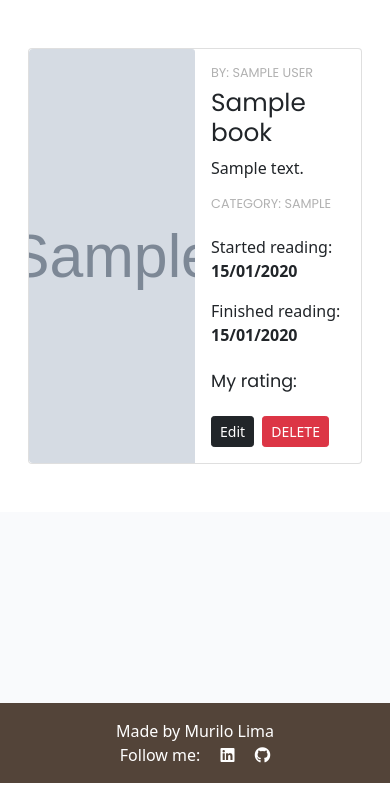
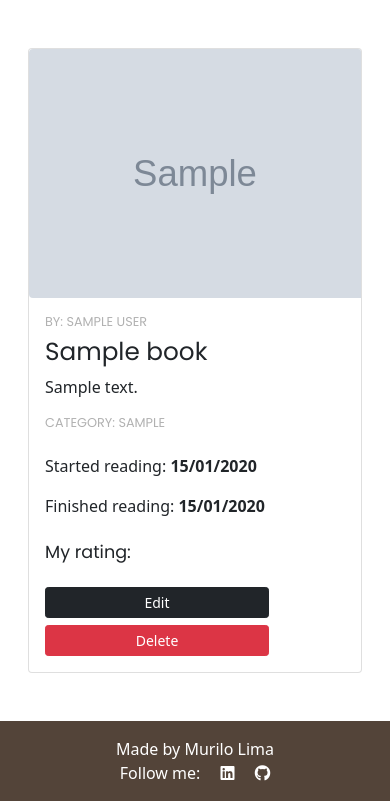
Before and after one commit to omurilolima/book-club, a Django app: a page that uses templates/book_detail.html in a window 390 px wide. Shown: the part 61-862 px from the top of the page. Run offline with Django 3.2, Linux system fonts and the light colour scheme; a user stored in the database is signed in; tables that the repository leaves empty hold one stand-in row (values such as "Sample post"); grey boxes marked "Sample" are stand-in pictures.

Commit message:
Fix the responsiveness of book detail page

```diff
--- a/static/css/style.css
+++ b/static/css/style.css
@@ -240,4 +240,8 @@ h2, h3, h4 {
         width: 16em;
     }
 
+    .book-delete {
+        margin-top: 0.5em;
+    }
+
   }
--- a/templates/book_detail.html
+++ b/templates/book_detail.html
@@ -9,11 +9,11 @@
 
             <div class="col-lg-8">
                 <div class="card">
-                    <div class="row g-0">
-                        <div class="col-6 col-md-5">
+                    <div class="row book g-0">
+                        <div class="col-6 book-img col-md-5">
                             <img src="{{ book.image_url }}" class="card-img img-fluid rounded-start" alt="{{ book.title }}">
                         </div>
-                        <div class="col-6 col-md-7">
+                        <div class="book-body col-6 col-md-7">
                             <div class="card-body d-flex flex-column">
                                 <div class="h-100">
                                     <h3 class="card-title">By: {{ book.author }}</h3>
@@ -32,9 +32,9 @@
                                             <button type="submit" class="btn btn-dark btn-sm me-1">Edit</button>
                                         </a>
                                     <!-- Button trigger modal -->
-                                    <button type="button" class="btn btn-danger btn-sm" data-bs-toggle="modal"
+                                    <button type="button" class="btn btn-danger btn-sm book-delete" data-bs-toggle="modal"
                                         data-bs-target="#deleteModal">
-                                        DELETE
+                                        Delete
                                     </button>
                                     <!-- Modal -->
                                     <div class="modal fade" id="deleteModal" tabindex="-1"
@@ -54,7 +54,7 @@
                                                     <button type="button" class="btn btn-secondary"
                                                         data-bs-dismiss="modal">Cancel</button>
                                                     <a href="{% url 'book_delete' book.slug %}" class="post-link">
-                                                        <button type="button" class="btn btn-danger btn-sm">DELETE</button>
+                                                        <button type="button" class="btn btn-danger">DELETE</button>
                                                     </a>
                                                 </div>
                                             </div>
```
